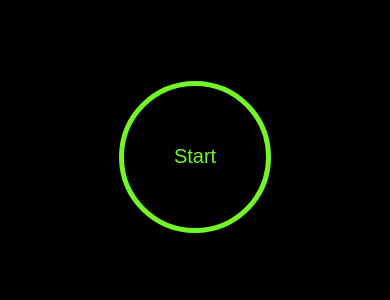
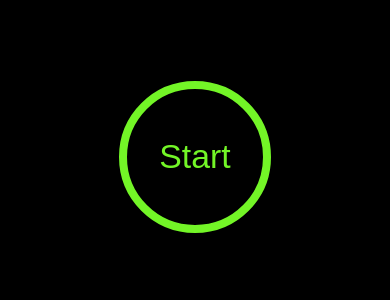
Before and after one commit to pmwilliams/go-phrase, a React (Create React App) app: page / in a window 390 px wide. Shown: the top 300 px of the page. Built offline with nearby package versions, Linux system fonts and the light colour scheme.

Commit message:
constraining refresh only when playing, improving responsive layout

```diff
--- a/src/App.module.css
+++ b/src/App.module.css
@@ -16,20 +16,20 @@ button {
   display: grid;
   place-items: center;
   background-color: black;
-  font-size: 20px;
+  font-size: 4dvh;
   font-weight: 500;
   text-align: center;
-  border: 5px solid #73F527;
+  border: 1dvh solid #73F527;
   color: #73F527;
 }
 
 .startButton {
-  border: 5px solid #73F527;
+  border-color: #73F527;
   color: #73F527;
 }
 
 .stopButton {
-  border: 5px solid #F52761;
+  border-color: #F52761;
   color: #F52761;
 }
 
@@ -50,16 +50,14 @@ button {
   display: grid;
   place-items: center;
   background-color: black;
-  font-size: 20px;
+  font-size: 4dvh;
   font-weight: 500;
   text-align: center;
   color: #27EBF5;
-  border: 5px solid #27EBF5;
+  border: 1dvh solid #27EBF5;
 }
 
 .nextButton:disabled {
-  border: 5px solid grey;
-  color: grey;
   visibility: hidden;
 }
 
--- a/src/App.tsx
+++ b/src/App.tsx
@@ -87,6 +87,15 @@ function App() {
     }
   }, [nextBeep, beep, buzz, isPlaying])
 
+  React.useEffect(() => {
+    if (isPlaying)
+    {
+      document.body.classList.add('playing')
+    } else {
+      document.body.classList.remove('playing')
+    }
+  }, [isPlaying])
+
   return (
     <div
       className="App">
--- a/src/index.css
+++ b/src/index.css
@@ -30,7 +30,7 @@ code {
 }
 
 @media (display-mode: fullscreen) {
-  body {
+  .playing {
     overscroll-behavior: none;
   }
 }
```
Also changed, not shown: 11 other files (tests, documents, lock files or other folders).
